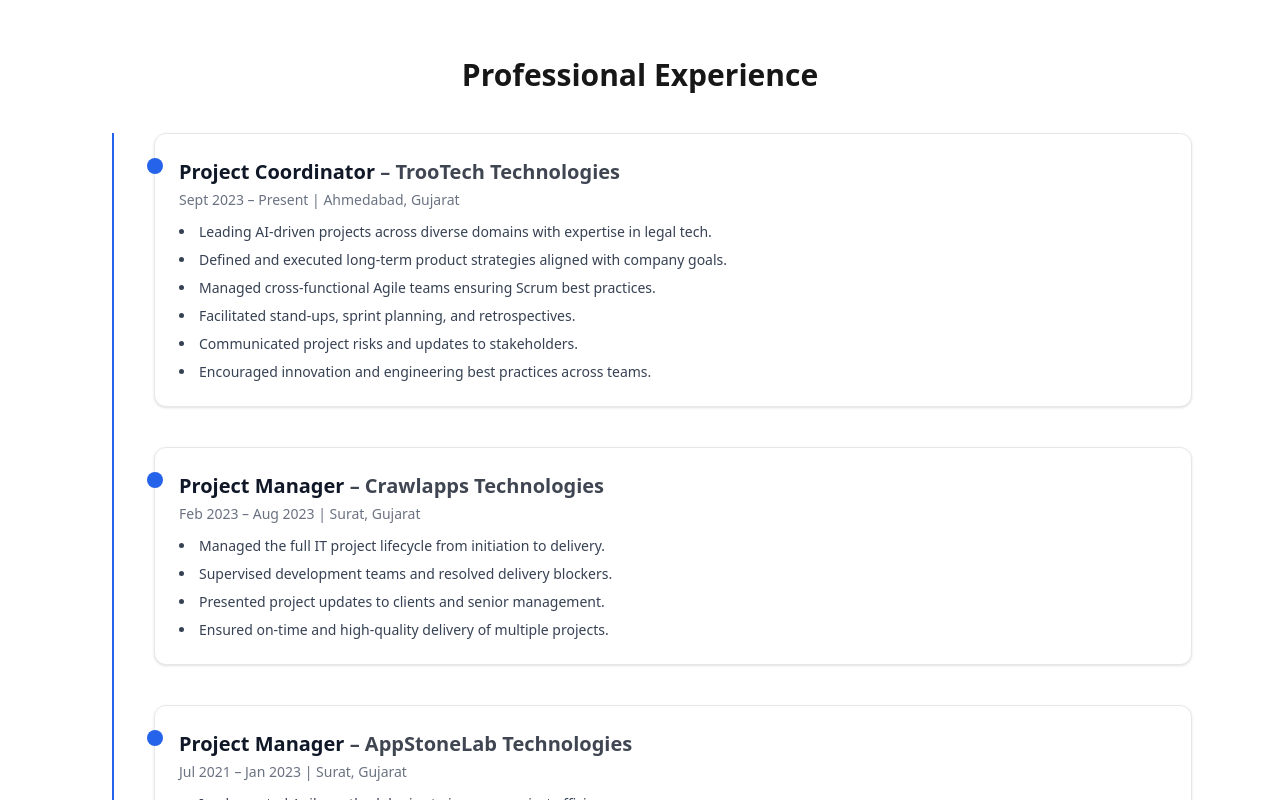
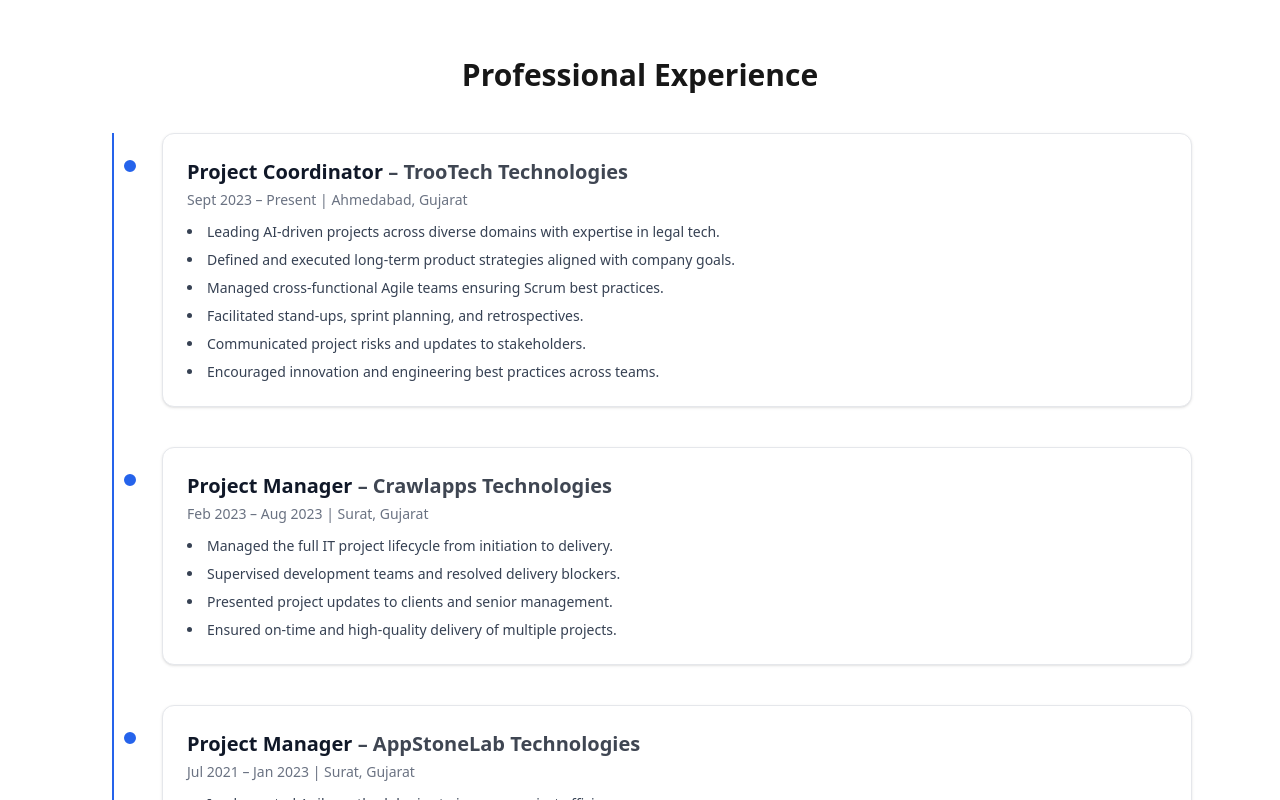
Before and after one commit to surtiabhai007-cmyk/abhai-portfolio, a Next.js app: page / in a window 1280 px wide. Shown: the part 1560-2360 px from the top of the page. Built offline with nearby package versions, Linux system fonts and the light colour scheme.

Commit message:
Update Experience.js

```diff
--- a/components/Experience.js
+++ b/components/Experience.js
@@ -122,14 +122,14 @@
         Professional Experience
       </h2>
 
-      <div className="relative border-l-2 border-primary pl-10 space-y-10 ml-6">
+      <div className="relative border-l-2 border-primary pl-12 space-y-10 ml-6">
         {displayedExperience.map((exp, i) => (
           <div
             key={i}
             className="experience-card relative p-6 rounded-xl bg-white shadow-sm border border-gray-200 transition"
           >
             {/* Timeline Dot */}
-            <div className="absolute left-0 -translate-x-1/2 top-6 w-4 h-4 rounded-full bg-primary"></div>
+            <div className="absolute -left-[41px] top-6 w-4 h-4 rounded-full bg-primary border-2 border-white"></div>
 
             <h3 className="text-xl font-semibold text-gray-900">
               {exp.role}{" "}
```
